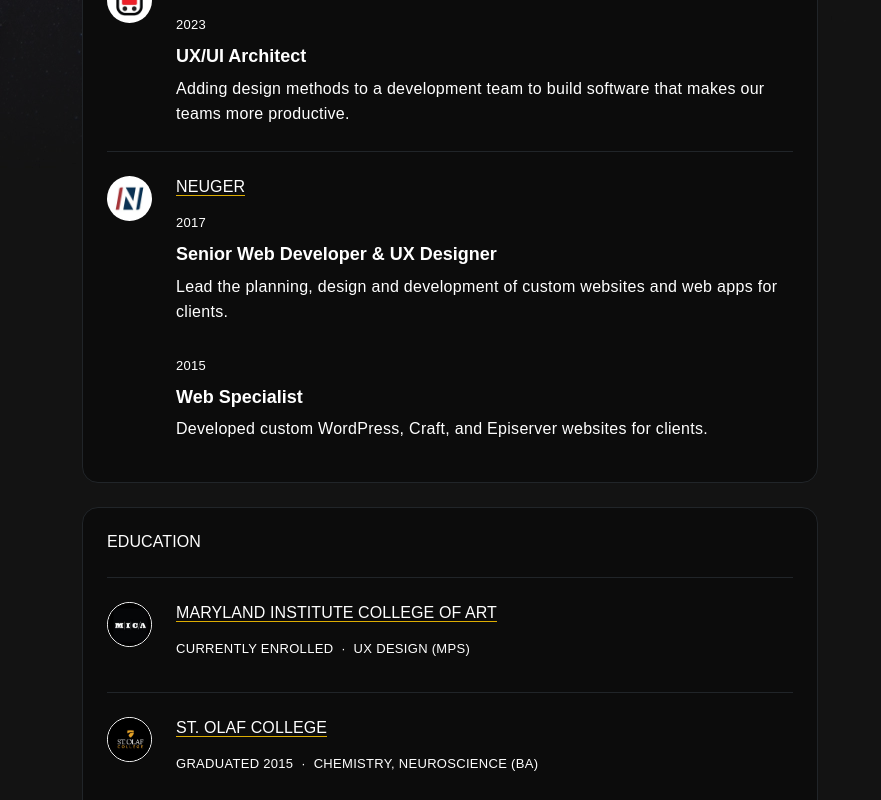
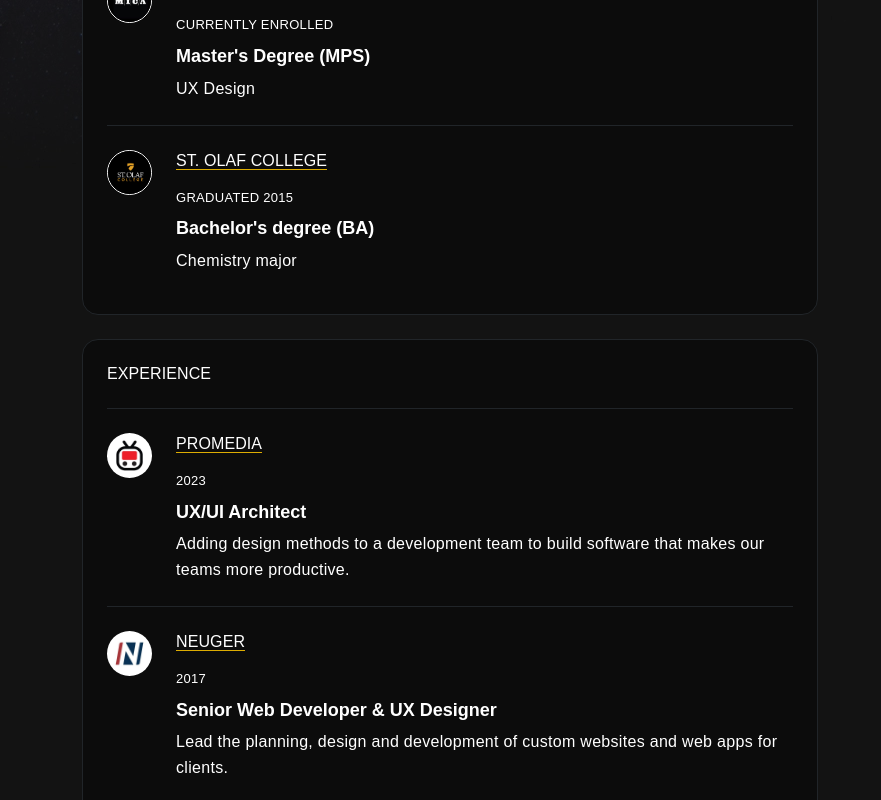
Before and after one commit to stevenwett/stevenwett, a React (Create React App) app: page /about in a window 1280 px wide. Shown: the part 560-1360 px from the top of the page, without its empty margins (0-881 px from the left). Built offline with nearby package versions, Linux system fonts and the light colour scheme; a web font is replaced by a local one.

Commit message:
Adjustments to the about page

```diff
--- a/src/routes/About.js
+++ b/src/routes/About.js
@@ -49,6 +49,39 @@ class About extends React.Component {
 							<Col xs={12} md={10} lg={8}>
 								<div className="content">
 									<article>
+										<h2>Education</h2>
+										<section>
+											<div className="icon-wrapper">
+												<div className="icon dark">
+													<img src="/images/mica-logo.jpg" alt="Maryland Institute College of Art" />
+												</div>
+											</div>
+											<div>
+												<h3><a href="https://www.linkedin.com/school/maryland-institute-college-of-art/">Maryland Institute College of Art</a></h3>
+												<div className="position">
+													<div className="date">Currently Enrolled</div>
+													<div className="position-title">Master's Degree (MPS)</div>
+													<p>UX Design</p>
+												</div>
+											</div>
+										</section>
+										<section>
+											<div className="icon-wrapper">
+												<div className="icon dark">
+													<img src="/images/st-olaf-logo.jpg" alt="St. Olaf College" />
+												</div>
+											</div>
+											<div>
+												<h3><a href="https://www.linkedin.com/school/stolaf/">St. Olaf College</a></h3>
+												<div className="position">
+													<div className="date">Graduated 2015</div>
+													<div className="position-title">Bachelor's degree (BA)</div>
+													<p>Chemistry major</p>
+												</div>
+											</div>
+										</section>
+									</article>
+									<article>
 										<h2>Experience</h2>
 										<section>
 											<div className="icon-wrapper">
@@ -86,35 +119,6 @@ class About extends React.Component {
 											</div>
 										</section>
 									</article>
-									<article>
-										<h2>Education</h2>
-										<section>
-											<div className="icon-wrapper">
-												<div className="icon dark">
-													<img src="/images/mica-logo.jpg" alt="Maryland Institute College of Art" />
-												</div>
-											</div>
-											<div>
-												<h3><a href="https://www.linkedin.com/school/maryland-institute-college-of-art/">Maryland Institute College of Art</a></h3>
-												<div className="position">
-													<div className="date">Currently Enrolled&nbsp;&nbsp;&middot;&nbsp;&nbsp;UX Design (MPS)</div>
-												</div>
-											</div>
-										</section>
-										<section>
-											<div className="icon-wrapper">
-												<div className="icon dark">
-													<img src="/images/st-olaf-logo.jpg" alt="St. Olaf College" />
-												</div>
-											</div>
-											<div>
-												<h3><a href="https://www.linkedin.com/school/stolaf/">St. Olaf College</a></h3>
-												<div className="position">
-													<div className="date">Graduated 2015&nbsp;&nbsp;&middot;&nbsp;&nbsp;Chemistry, Neuroscience (BA)</div>
-												</div>
-											</div>
-										</section>
-									</article>
 									<div className="contacts">
 										<a className="contact-linkedin" href="https://linkedin.com/in/stevenwett/" aria-label="LinkedIn">
 											<svg xmlns="http://www.w3.org/2000/svg" width="32" height="32" viewBox="0 0 24 24">
--- a/src/routes/projects/HikeNSeek.js
+++ b/src/routes/projects/HikeNSeek.js
@@ -254,7 +254,7 @@ class NewsOnSpotify extends React.Component {
 										<source srcSet="/images/hike-n-seek-before-after-1.webp" type="image/webp" />
 										<img src="/images/hike-n-seek-before-after-1.png" alt="Before and after" />
 									</picture>
-									<figcaption>Based on the our usability tests, we made adjustments to the prototypes</figcaption>
+									<figcaption>Based on our usability test findings, we made adjustments to the prototypes</figcaption>
 								</figure>
 								<h3>Scenario 3 - Planning a hike</h3>
 								<ul>
@@ -274,7 +274,7 @@ class NewsOnSpotify extends React.Component {
 										<source srcSet="/images/hike-n-seek-before-after-2.webp" type="image/webp" />
 										<img src="/images/hike-n-seek-before-after-2.png" alt="Before and after" />
 									</picture>
-									<figcaption>Based on the our usability tests, we made adjustments to the prototypes</figcaption>
+									<figcaption>Based on our usability test findings, we made adjustments to the prototypes</figcaption>
 								</figure>
 								<h2>Impact</h2>
 								<p>Overall, the layout and design is well received. Users like the clean interface and darker background, and are able to easily navigate throughout the app. By taking the feedback from our first round of usability testing, we made updates to the user flow of creating a group hike, and the identification feature. We then conducted a second usability test to determine if the updates were beneficial to the user. The impact of our updates were:</p>
--- a/src/routes/projects/NewsOnSpotify.js
+++ b/src/routes/projects/NewsOnSpotify.js
@@ -295,6 +295,7 @@ class NewsOnSpotify extends React.Component {
 					<Container>
 						<Row>
 							<Col xs={12} lg={12} xl={10}>
+								<hr />
 								<h3>Slide Deck</h3>
 								<figure className="image-full">
 									<div className="ratio ratio-4x3">
```
Also changed, not shown: 1 other file (tests, documents, lock files or other folders).
